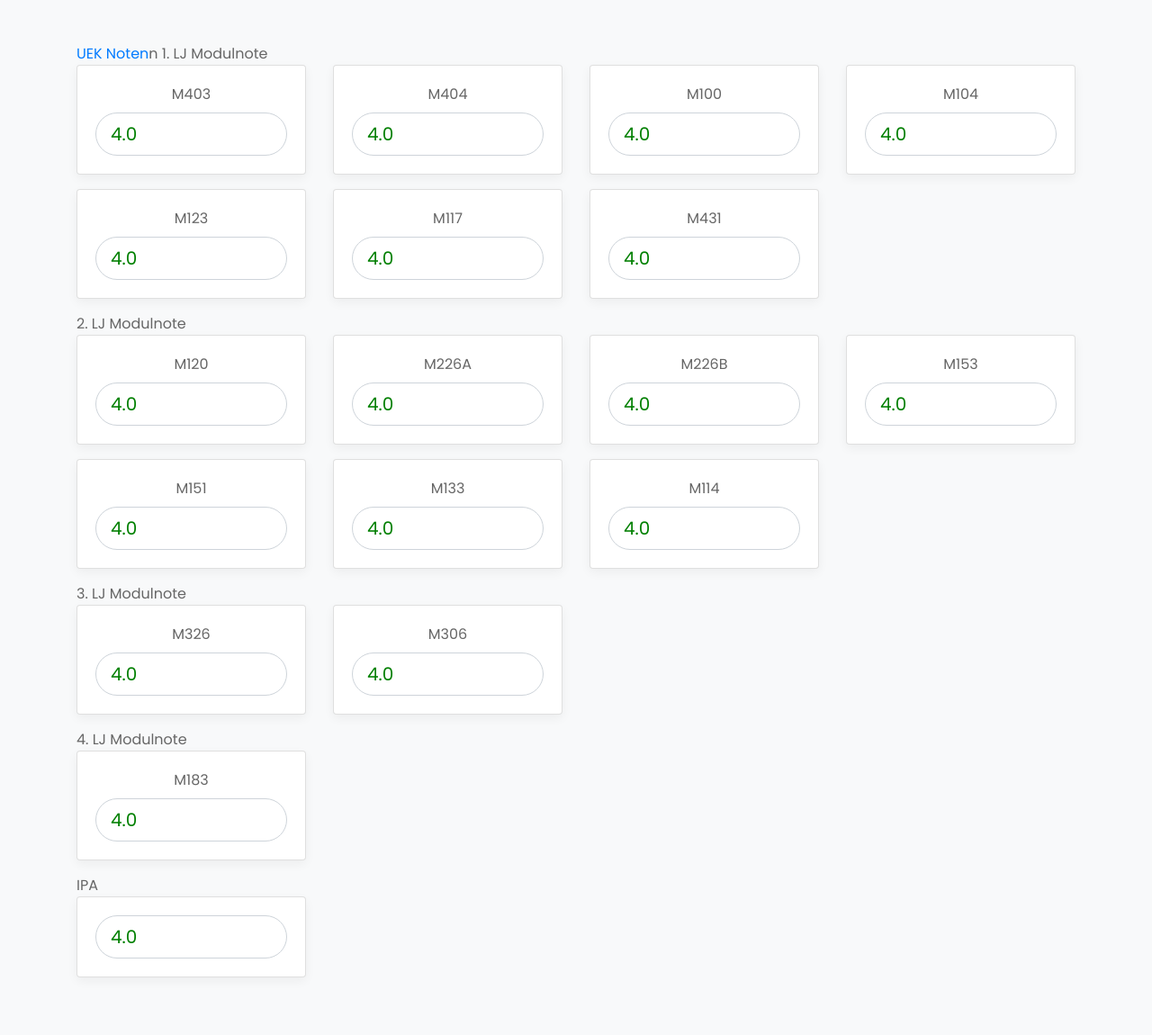
After one commit to nikolaischunk/qv_calvulator, a PHP site: page /test.php in a window 1280 px wide. The commit adds this page. Shown: the whole page at 90% size. Run offline with PHP 8.4, Linux system fonts and the light colour scheme; data that the repository does not hold is empty.

Commit message:
no arrows

```diff
--- a/02_PHP/css/formstyle.css
+++ b/02_PHP/css/formstyle.css
@@ -66,5 +66,23 @@ body{
     user-select: none; /* Non-prefixed version, currently
                                   supported by Chrome, Edge, Opera and Firefox */
 }
+.label-mid {
+    text-align: center;
+}
+.form-control {
+    width: 100%;
+}
+/*====================================NO ARROWS======================================================*/
+/* Chrome, Safari, Edge, Opera */
+input::-webkit-outer-spin-button,
+input::-webkit-inner-spin-button {
+    -webkit-appearance: none;
+    margin: 0;
+}
+
+/* Firefox */
+input[type=number] {
+    -moz-appearance: textfield;
+}
 
 /*======================================LOGIN END====================================================*/
--- /dev/null
+++ b/02_PHP/test.php
@@ -0,0 +1,484 @@
+<?php
+
+
+?>
+<?php require './header.php'; ?>
+
+<div class="album py-5 bg-light">
+    <div class="container">
+
+
+        <a data-toggle="collapse" href="collapse1" aria-expanded="false" aria-controls="collapse1">UEK
+            Noten</a>n
+        <div class="collapse" id="collapse1">
+            <div class="row">
+                <div class="col-md-3">
+                    <div class="card mb-3 box-shadow">
+                        <div class="card-body label-mid">
+                            <label class="noselect">101</label>
+                            <input placeholder="4.0" type="number" id="wunschnote" name="wunschnote" required="required"
+                                   min="1"
+                                   max="6" step="0.1" value="4.0"
+                                   value="<?= htmlspecialchars($wunschnote) ?>"
+                                   class="form-control rounded-pill form-control-lg sm-input">
+                            <div class="d-flex justify-content-between align-items-center">
+                                <div class="btn-group">
+                                </div>
+                            </div>
+                        </div>
+                    </div>
+                </div>
+
+
+                <div class="col-md-3">
+                    <div class="card mb-3 box-shadow">
+                        <div class="card-body label-mid">
+                            <label class="noselect">105</label>
+                            <input placeholder="4.0" type="number" id="wunschnote" name="wunschnote" required="required"
+                                   min="1"
+                                   max="6" step="0.1" value="4.0"
+                                   value="<?= htmlspecialchars($wunschnote) ?>"
+                                   class="form-control rounded-pill form-control-lg sm-input">
+                            <div class="d-flex justify-content-between align-items-center">
+                                <div class="btn-group">
+                                </div>
+                            </div>
+                        </div>
+                    </div>
+                </div>
+
+                <div class="col-md-3">
+                    <div class="card mb-3 box-shadow">
+                        <div class="card-body label-mid">
+                            <label class="noselect">223</label>
+                            <input placeholder="4.0" type="number" id="wunschnote" name="wunschnote" required="required"
+                                   min="1"
+                                   max="6" step="0.1" value="4.0"
+                                   value="<?= htmlspecialchars($wunschnote) ?>"
+                                   class="form-control rounded-pill form-control-lg sm-input">
+                            <div class="d-flex justify-content-between align-items-center">
+                                <div class="btn-group">
+                                </div>
+                            </div>
+                        </div>
+                    </div>
+                </div>
+
+                <div class="col-md-3">
+                    <div class="card mb-3 box-shadow">
+                        <div class="card-body label-mid">
+                            <label class="noselect">304</label>
+                            <input placeholder="4.0" type="number" id="wunschnote" name="wunschnote" required="required"
+                                   min="1"
+                                   max="6" step="0.1" value="4.0"
+                                   value="<?= htmlspecialchars($wunschnote) ?>"
+                                   class="form-control rounded-pill form-control-lg sm-input">
+                            <div class="d-flex justify-content-between align-items-center">
+                                <div class="btn-group">
+                                </div>
+                            </div>
+                        </div>
+                    </div>
+                </div>
+
+                <div class="col-md-3">
+                    <div class="card mb-3 box-shadow">
+                        <div class="card-body label-mid">
+                            <label class="noselect">305</label>
+                            <input placeholder="4.0" type="number" id="wunschnote" name="wunschnote" required="required"
+                                   min="1"
+                                   max="6" step="0.1" value="4.0"
+                                   value="<?= htmlspecialchars($wunschnote) ?>"
+                                   class="form-control rounded-pill form-control-lg sm-input">
+                            <div class="d-flex justify-content-between align-items-center">
+                                <div class="btn-group">
+                                </div>
+                            </div>
+                        </div>
+                    </div>
+                </div>
+
+                <div class="col-md-3">
+                    <div class="card mb-3 box-shadow">
+                        <div class="card-body label-mid">
+                            <label class="noselect">307</label>
+                            <input placeholder="4.0" type="number" id="wunschnote" name="wunschnote" required="required"
+                                   min="1"
+                                   max="6" step="0.1" value="4.0"
+                                   value="<?= htmlspecialchars($wunschnote) ?>"
+                                   class="form-control rounded-pill form-control-lg sm-input">
+                            <div class="d-flex justify-content-between align-items-center">
+                                <div class="btn-group">
+                                </div>
+                            </div>
+                        </div>
+                    </div>
+                </div>
+
+                <div class="col-md-3">
+                    <div class="card mb-3 box-shadow">
+                        <div class="card-body label-mid">
+                            <label class="noselect">335</label>
+                            <input placeholder="4.0" type="number" id="wunschnote" name="wunschnote" required="required"
+                                   min="1"
+                                   max="6" step="0.1" value="4.0"
+                                   value="<?= htmlspecialchars($wunschnote) ?>"
+                                   class="form-control rounded-pill form-control-lg sm-input">
+                            <div class="d-flex justify-content-between align-items-center">
+                                <div class="btn-group">
+                                </div>
+                            </div>
+                        </div>
+                    </div>
+                </div>
+
+            </div>
+        </div>
+
+
+        1. LJ Modulnote
+
+        <div class="row">
+            <div class="col-md-3">
+                <div class="card mb-3 box-shadow">
+                    <div class="card-body label-mid">
+                        <label class="noselect">M403</label>
+                        <input placeholder="4.0" type="number" id="wunschnote" name="wunschnote" required="required"
+                               min="1"
+                               max="6" step="0.1" value="4.0"
+                               value="<?= htmlspecialchars($wunschnote) ?>"
+                               class="form-control rounded-pill form-control-lg sm-input">
+                        <div class="d-flex justify-content-between align-items-center">
+                            <div class="btn-group">
+                            </div>
+                        </div>
+                    </div>
+                </div>
+            </div>
+
+
+            <div class="col-md-3">
+                <div class="card mb-3 box-shadow">
+                    <div class="card-body label-mid">
+                        <label class="noselect">M404</label>
+                        <input placeholder="4.0" type="number" id="wunschnote" name="wunschnote" required="required"
+                               min="1"
+                               max="6" step="0.1" value="4.0"
+                               value="<?= htmlspecialchars($wunschnote) ?>"
+                               class="form-control rounded-pill form-control-lg sm-input">
+                        <div class="d-flex justify-content-between align-items-center">
+                            <div class="btn-group">
+                            </div>
+                        </div>
+                    </div>
+                </div>
+            </div>
+
+            <div class="col-md-3">
+                <div class="card mb-3 box-shadow">
+                    <div class="card-body label-mid">
+                        <label class="noselect">M100</label>
+                        <input placeholder="4.0" type="number" id="wunschnote" name="wunschnote" required="required"
+                               min="1"
+                               max="6" step="0.1" value="4.0"
+                               value="<?= htmlspecialchars($wunschnote) ?>"
+                               class="form-control rounded-pill form-control-lg sm-input">
+                        <div class="d-flex justify-content-between align-items-center">
+                            <div class="btn-group">
+                            </div>
+                        </div>
+                    </div>
+                </div>
+            </div>
+
+            <div class="col-md-3">
+                <div class="card mb-3 box-shadow">
+                    <div class="card-body label-mid">
+                        <label class="noselect">M104</label>
+                        <input placeholder="4.0" type="number" id="wunschnote" name="wunschnote" required="required"
+                               min="1"
+                               max="6" step="0.1" value="4.0"
+                               value="<?= htmlspecialchars($wunschnote) ?>"
+                               class="form-control rounded-pill form-control-lg sm-input">
+                        <div class="d-flex justify-content-between align-items-center">
+                            <div class="btn-group">
+                            </div>
+                        </div>
+                    </div>
+                </div>
+            </div>
+
+            <div class="col-md-3">
+                <div class="card mb-3 box-shadow">
+                    <div class="card-body label-mid">
+                        <label class="noselect">M123</label>
+                        <input placeholder="4.0" type="number" id="wunschnote" name="wunschnote" required="required"
+                               min="1"
+                               max="6" step="0.1" value="4.0"
+                               value="<?= htmlspecialchars($wunschnote) ?>"
+                               class="form-control rounded-pill form-control-lg sm-input">
+                        <div class="d-flex justify-content-between align-items-center">
+                            <div class="btn-group">
+                            </div>
+                        </div>
+                    </div>
+                </div>
+            </div>
+
+            <div class="col-md-3">
+                <div class="card mb-3 box-shadow">
+                    <div class="card-body label-mid">
+                        <label class="noselect">M117</label>
+                        <input placeholder="4.0" type="number" id="wunschnote" name="wunschnote" required="required"
+                               min="1"
+                               max="6" step="0.1" value="4.0"
+                               value="<?= htmlspecialchars($wunschnote) ?>"
+                               class="form-control rounded-pill form-control-lg sm-input">
+                        <div class="d-flex justify-content-between align-items-center">
+                            <div class="btn-group">
+                            </div>
+                        </div>
+                    </div>
+                </div>
+            </div>
+
+            <div class="col-md-3">
+                <div class="card mb-3 box-shadow">
+                    <div class="card-body label-mid">
+                        <label class="noselect">M431</label>
+                        <input placeholder="4.0" type="number" id="wunschnote" name="wunschnote" required="required"
+                               min="1"
+                               max="6" step="0.1" value="4.0"
+                               value="<?= htmlspecialchars($wunschnote) ?>"
+                               class="form-control rounded-pill form-control-lg sm-input">
+                        <div class="d-flex justify-content-between align-items-center">
+                            <div class="btn-group">
+                            </div>
+                        </div>
+                    </div>
+                </div>
+            </div>
+
+        </div>
+        </fieldset>
+
+        2. LJ Modulnote
+
+        <div class="row">
+            <div class="col-md-3">
+                <div class="card mb-3 box-shadow">
+                    <div class="card-body label-mid">
+                        <label class="noselect">M120</label>
+                        <input placeholder="4.0" type="number" id="wunschnote" name="wunschnote" required="required"
+                               min="1"
+                               max="6" step="0.1" value="4.0"
+                               value="<?= htmlspecialchars($wunschnote) ?>"
+                               class="form-control rounded-pill form-control-lg sm-input">
+                        <div class="d-flex justify-content-between align-items-center">
+                            <div class="btn-group">
+                            </div>
+                        </div>
+                    </div>
+                </div>
+            </div>
+
+
+            <div class="col-md-3">
+                <div class="card mb-3 box-shadow">
+                    <div class="card-body label-mid">
+                        <label class="noselect">M226A</label>
+                        <input placeholder="4.0" type="number" id="wunschnote" name="wunschnote" required="required"
+                               min="1"
+                               max="6" step="0.1" value="4.0"
+                               value="<?= htmlspecialchars($wunschnote) ?>"
+                               class="form-control rounded-pill form-control-lg sm-input">
+                        <div class="d-flex justify-content-between align-items-center">
+                            <div class="btn-group">
+                            </div>
+                        </div>
+                    </div>
+                </div>
+            </div>
+
+            <div class="col-md-3">
+                <div class="card mb-3 box-shadow">
+                    <div class="card-body label-mid">
+                        <label class="noselect">M226B</label>
+                        <input placeholder="4.0" type="number" id="wunschnote" name="wunschnote" required="required"
+                               min="1"
+                               max="6" step="0.1" value="4.0"
+                               value="<?= htmlspecialchars($wunschnote) ?>"
+                               class="form-control rounded-pill form-control-lg sm-input">
+                        <div class="d-flex justify-content-between align-items-center">
+                            <div class="btn-group">
+                            </div>
+                        </div>
+                    </div>
+                </div>
+            </div>
+
+            <div class="col-md-3">
+                <div class="card mb-3 box-shadow">
+                    <div class="card-body label-mid">
+                        <label class="noselect">M153</label>
+                        <input placeholder="4.0" type="number" id="wunschnote" name="wunschnote" required="required"
+                               min="1"
+                               max="6" step="0.1" value="4.0"
+                               value="<?= htmlspecialchars($wunschnote) ?>"
+                               class="form-control rounded-pill form-control-lg sm-input">
+                        <div class="d-flex justify-content-between align-items-center">
+                            <div class="btn-group">
+                            </div>
+                        </div>
+                    </div>
+                </div>
+            </div>
+
+            <div class="col-md-3">
+                <div class="card mb-3 box-shadow">
+                    <div class="card-body label-mid">
+                        <label class="noselect">M151</label>
+                        <input placeholder="4.0" type="number" id="wunschnote" name="wunschnote" required="required"
+                               min="1"
+                               max="6" step="0.1" value="4.0"
+                               value="<?= htmlspecialchars($wunschnote) ?>"
+                               class="form-control rounded-pill form-control-lg sm-input">
+                        <div class="d-flex justify-content-between align-items-center">
+                            <div class="btn-group">
+                            </div>
+                        </div>
+                    </div>
+                </div>
+            </div>
+
+            <div class="col-md-3">
+                <div class="card mb-3 box-shadow">
+                    <div class="card-body label-mid">
+                        <label class="noselect">M133</label>
+                        <input placeholder="4.0" type="number" id="wunschnote" name="wunschnote" required="required"
+                               min="1"
+                               max="6" step="0.1" value="4.0"
+                               value="<?= htmlspecialchars($wunschnote) ?>"
+                               class="form-control rounded-pill form-control-lg sm-input">
+                        <div class="d-flex justify-content-between align-items-center">
+                            <div class="btn-group">
+                            </div>
+                        </div>
+                    </div>
+                </div>
+            </div>
+
+            <div class="col-md-3">
+                <div class="card mb-3 box-shadow">
+                    <div class="card-body label-mid">
+                        <label class="noselect">M114</label>
+                        <input placeholder="4.0" type="number" id="wunschnote" name="wunschnote" required="required"
+                               min="1"
+                               max="6" step="0.1" value="4.0"
+                               value="<?= htmlspecialchars($wunschnote) ?>"
+                               class="form-control rounded-pill form-control-lg sm-input">
+                        <div class="d-flex justify-content-between align-items-center">
+                            <div class="btn-group">
+                            </div>
+                        </div>
+                    </div>
+                </div>
+            </div>
+
+        </div>
+        </fieldset>
+
+        3. LJ Modulnote
+
+        <div class="row">
+            <div class="col-md-3">
+                <div class="card mb-3 box-shadow">
+                    <div class="card-body label-mid">
+                        <label class="noselect">M326</label>
+                        <input placeholder="4.0" type="number" id="wunschnote" name="wunschnote" required="required"
+                               min="1"
+                               max="6" step="0.1" value="4.0"
+                               value="<?= htmlspecialchars($wunschnote) ?>"
+                               class="form-control rounded-pill form-control-lg sm-input">
+                        <div class="d-flex justify-content-between align-items-center">
+                            <div class="btn-group">
+                            </div>
+                        </div>
+                    </div>
+                </div>
+            </div>
+
+
+            <div class="col-md-3">
+                <div class="card mb-3 box-shadow">
+                    <div class="card-body label-mid">
+                        <label class="noselect">M306</label>
+                        <input placeholder="4.0" type="number" id="wunschnote" name="wunschnote" required="required"
+                               min="1"
+                               max="6" step="0.1" value="4.0"
+                               value="<?= htmlspecialchars($wunschnote) ?>"
+                               class="form-control rounded-pill form-control-lg sm-input">
+                        <div class="d-flex justify-content-between align-items-center">
+                            <div class="btn-group">
+                            </div>
+                        </div>
+                    </div>
+                </div>
+            </div>
+
+
+        </div>
+        </fieldset>
+
+        4. LJ Modulnote
+
+        <div class="row">
+            <div class="col-md-3">
+                <div class="card mb-3 box-shadow">
+                    <div class="card-body label-mid">
+                        <label class="noselect">M183</label>
+                        <input placeholder="4.0" type="number" id="wunschnote" name="wunschnote" required="required"
+                               min="1"
+                               max="6" step="0.1" value="4.0"
+                               value="<?= htmlspecialchars($wunschnote) ?>"
+                               class="form-control rounded-pill form-control-lg sm-input">
+                        <div class="d-flex justify-content-between align-items-center">
+                            <div class="btn-group">
+                            </div>
+                        </div>
+                    </div>
+                </div>
+            </div>
+
+
+        </div>
+        </fieldset>
+
+        IPA
+
+        <div class="row">
+            <div class="col-md-3">
+                <div class="card mb-3 box-shadow">
+                    <div class="card-body label-mid">
+                        <input placeholder="4.0" type="number" id="wunschnote" name="wunschnote" required="required"
+                               min="1"
+                               max="6" step="0.1" value="4.0"
+                               value="<?= htmlspecialchars($wunschnote) ?>"
+                               class="form-control rounded-pill form-control-lg sm-input">
+                        <div class="d-flex justify-content-between align-items-center">
+                            <div class="btn-group">
+                            </div>
+                        </div>
+                    </div>
+                </div>
+            </div>
+
+
+        </div>
+        </fieldset>
+
+    </div>
+</div>
+
+
+<?php require './footer.php'; ?>
```
